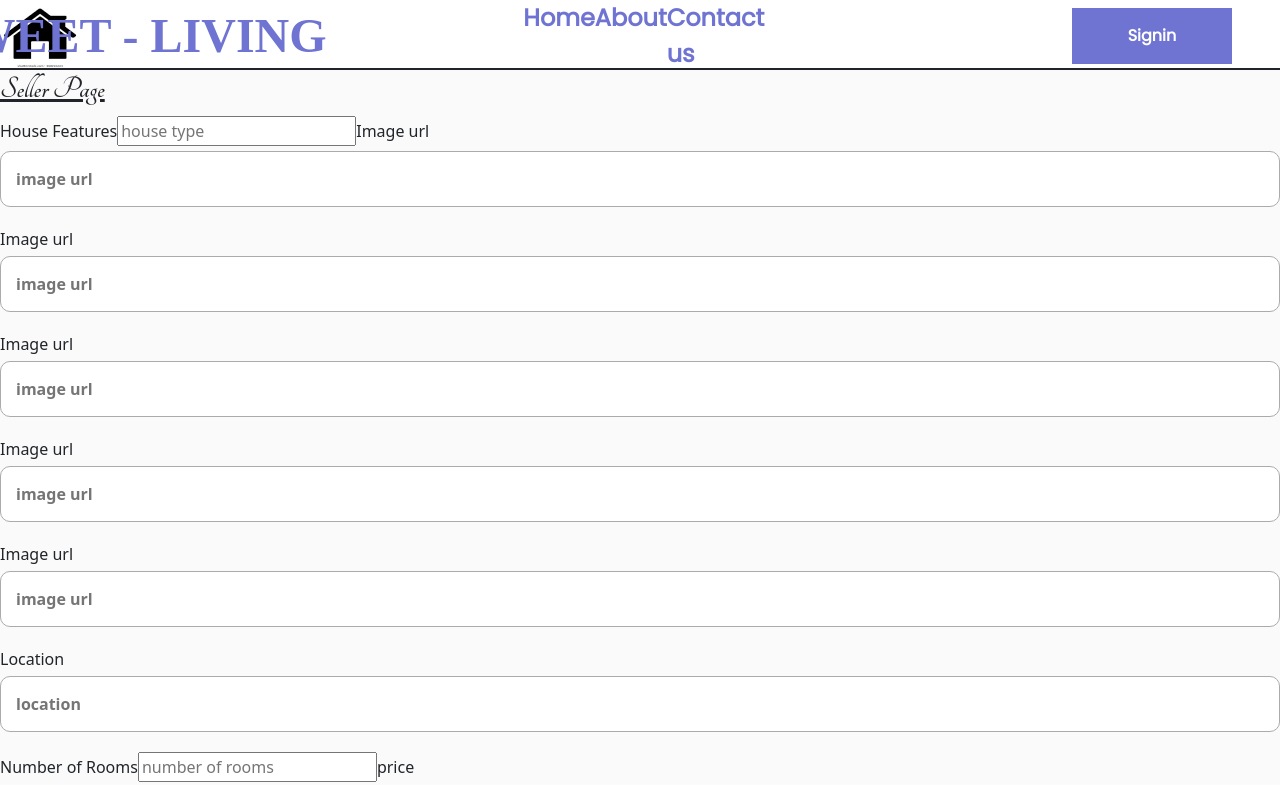
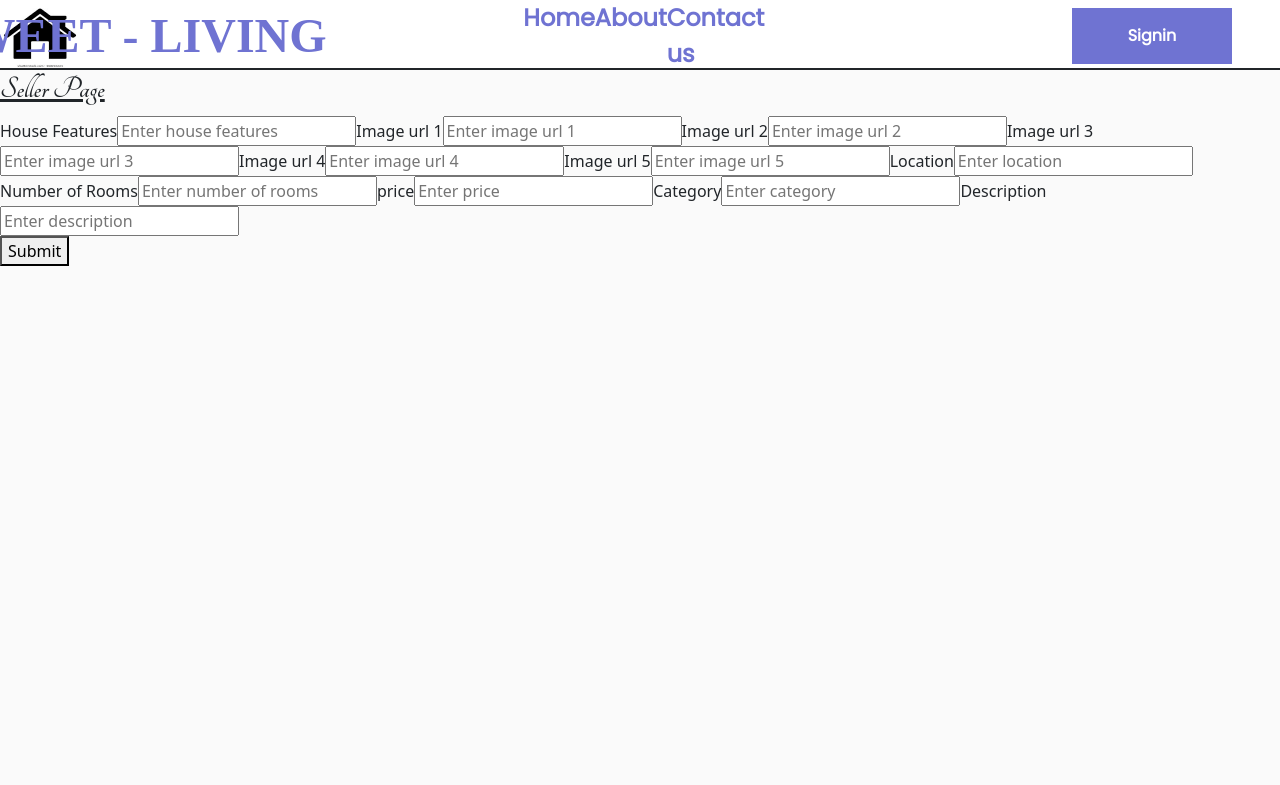
Before and after one commit to codertinie/sweet-living-frontend, a React (Create React App) app: page /seller in a window 1280 px wide. Shown: the top 785 px of the page. Built offline with nearby package versions, Linux system fonts and the light colour scheme; a web font is replaced by a local one.

Commit message:
add seller page submit logic

```diff
--- a/src/components/SellerPage/sellerpage.js
+++ b/src/components/SellerPage/sellerpage.js
@@ -1,70 +1,160 @@
 import React, { useState } from "react";
-import "./seller.css"
+import "./seller.css";
 
-export const SellerPage = (props) => {
-    const [email, setEmail] = useState('');
-    const [pass, setPass] = useState('');
-    const [name, setName] = useState('');
-    const [image, setImage] = useState('')
-    const [description, setdescrion] = useState('')
-    const [price, setPrice] = useState('')
-    const [category, setCategory] = useState('')
-    const [location, setLocation] = useState('')
-     const [rooms, setRooms] = useState('')
+export const SellerPage = () => {
+    const[formData, setValue] =useState({
+        house_features:'',
+        url1:'',
+        url2:'',
+        url3:'',
+        url4:'',
+        url5:'',
+        location:'',
+        number_of_rooms:'',
+        price:'',
+        category:'',
+        description:''
+    })
+    function handleSubmit(e){
+        e.preventDefault();
+        fetch('http://localhost:3000/properties',{
+            method: "POST",
+            headers: {
+              "Content-Type": "application/json",
+              "Accept": "application/json"
+            },
+            body:JSON.stringify(formData)
+          })
+          .then(res=>res.json())
+          .then(data=>console.log(data))
+          let form = document.querySelector('form');
+          let p = document.createElement('p');
+            document.getElementById('ct').appendChild(p);
+            p.style.fontFamily="Lato,Helvetica,Arial,sans-serif";
+            p.style.fontSize="40px"
+            p.style.textAlign="center"
+            p.style.marginTop="40px"
+            p.style.color="#F18F01"
+            p.innerText="Your property has been uploaded!!!."
+            document.querySelector('.auth-form-container').querySelector('h2').remove();
+            form.remove();
 
-    const handleSubmit = (e) => {
-        e.preventDefault();
-        console.log(email);
     }
+    function handleChange(e){
+        setValue((previouState)=>{
+             return {...previouState, [e.target.id]:e.target.value}
+        })
+    }
+    console.log(formData)
 
   return (
-        <div className="auth-form-container">
+    <div className="auth-form-container" id='ct'>
       <h2>Seller Page</h2>
       <form onSubmit={handleSubmit}>
         <div class="register-form">
-                <label htmlFor="name">House Features</label>
-                <input value={name} name="name" onChange={(e) => setName(e.target.value)} id="house-type" placeholder="house type" />
+          <label htmlFor="house_features">House Features</label>
+          <input
+            value={formData.house_features}
+            name="House_features"
+            onChange={handleChange}
+            id="house_features"
+            placeholder="Enter house features"
+          />
 
-                <label htmlFor="Image">Image url</label>
-                <input value={name} name="name" onChange={(e) => setImage(e.target.value)} id="name" placeholder="image url" />
+          <label htmlFor="url1">Image url 1</label>
+          <input
+            value={formData.url1}
+            name="Image_url_1"
+            onChange={handleChange}
+            id="url1"
+            placeholder="Enter image url 1"
+          />
 
-                <label htmlFor="name">Image url</label>
-                <input value={name} name="image" onChange={(e) => setName(e.target.value)} id="name" placeholder="image url" />
+          <label htmlFor="url2">Image url 2</label>
+          <input
+             value={formData.url2}
+             name="Image_url_2"
+             onChange={handleChange}
+             id="url2"
+             placeholder="Enter image url 2"
+          />
 
-                 <label htmlFor="name">Image url</label>
-                <input value={name} name="name" onChange={(e) => setName(e.target.value)} id="name" placeholder="image url" />
+          <label htmlFor="url3">Image url 3</label>
+          <input
+            value={formData.url3}
+            name="Image_url_3"
+            onChange={handleChange}
+            id="url3"
+            placeholder="Enter image url 3"
+          />
 
-                <label htmlFor="name">Image url</label>
-                <input value={name} name="name" onChange={(e) => setName(e.target.value)} id="name" placeholder="image url" />
+          <label htmlFor="url4">Image url 4</label>
+          <input
+          value={formData.url4}
+          name="Image_url_4"
+          onChange={handleChange}
+          id="url4"
+          placeholder="Enter image url 4"
+          />
 
-                <label htmlFor="name">Image url</label>
-                <input value={name} name="name" onChange={(e) => setName(e.target.value)} id="name" placeholder="image url" />
+          <label htmlFor="url5">Image url 5</label>
+          <input
+            value={formData.url5}
+            name="Image_url_5"
+            onChange={handleChange}
+            id="url5"
+            placeholder="Enter image url 5"
+          />
 
           <label htmlFor="location">Location</label>
-                <input value={rooms} name="name" onChange={(e) => setRooms(e.target.value)} id="name" placeholder="location" />
+          <input
+            value={formData.location}
+            name="Location"
+            onChange={handleChange}
+            id="location"
+            placeholder="Enter location"
+          />
 
-                <label htmlFor="password">Number of Rooms</label>
-                <input value={price} onChange={(e) => setPrice(e.target.value)}type="rooms" placeholder="number of rooms" id="rooms" name="rooms" />
+          <label htmlFor="number_of_rooms">Number of Rooms</label>
+          <input
+             value={formData.number_of_rooms}
+             name="Number_of_rooms"
+             onChange={handleChange}
+             id="number_of_rooms"
+             placeholder="Enter number of rooms"
+          />
 
           <label htmlFor="price">price</label>
-                <input value={price} name="name" onChange={(e) => setPrice(e.target.value)} id="name" placeholder="price" />
+          <input
+             value={formData.price}
+             name="Price"
+             onChange={handleChange}
+             id="price"
+             placeholder="Enter price"
+          />
 
+          <label htmlFor="category">Category</label>
+          <input
+           value={formData.category}
+           name="Category"
+           onChange={handleChange}
+           id="category"
+           placeholder="Enter category"
+          />
 
-                 <label htmlFor="Category">Category</label>
-                <input value={name} name="name" onChange={(e) => setCategory(e.target.value)} id="name" placeholder="category" />
-
-
-                 <label htmlFor="name">Description</label>
-                <input value={description} name="name" onChange={(e) => setName(e.target.value)} id="name" placeholder="description" />
-
+          <label htmlFor="description">Description</label>
+          <input
+            value={formData.description}
+            name="Description"
+            onChange={handleChange}
+            id="description"
+            placeholder="Enter description"
+          />
         </div>
 
         <button type="submit">Submit</button>
-
-
       </form>
-
     </div>
-    )
-}
-export default SellerPage
+  );
+};
+export default SellerPage;
```
Lines whose indentation alone changed are shown as unchanged.
